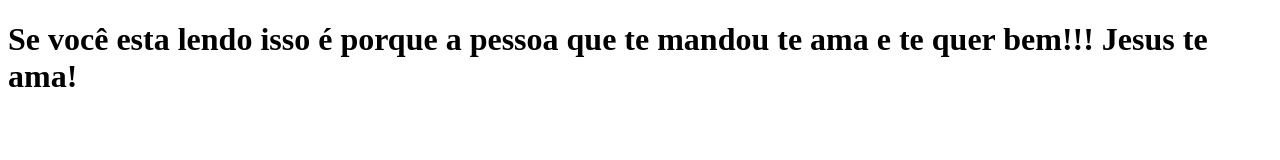
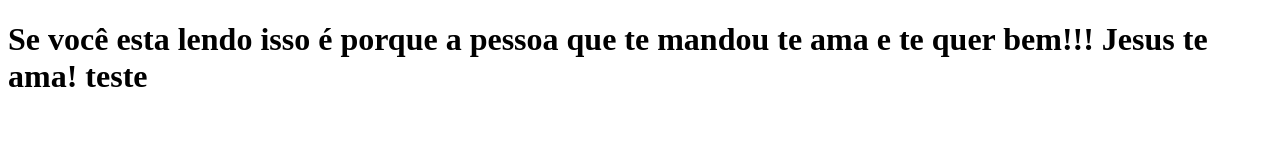
Before and after one commit to leandroyellow/startprojet, a Next.js app: page / in a window 1280 px wide. Shown: the top 160 px of the page. Built offline with nearby package versions, Linux system fonts and the light colour scheme.

Commit message:
subindo um teste de homologação

```diff
--- a/pages/index.js
+++ b/pages/index.js
@@ -2,7 +2,7 @@
   return (
     <h1>
       Se você esta lendo isso é porque a pessoa que te mandou te ama e te quer
-      bem!!! Jesus te ama!
+      bem!!! Jesus te ama! teste
     </h1>
   );
 }
```
